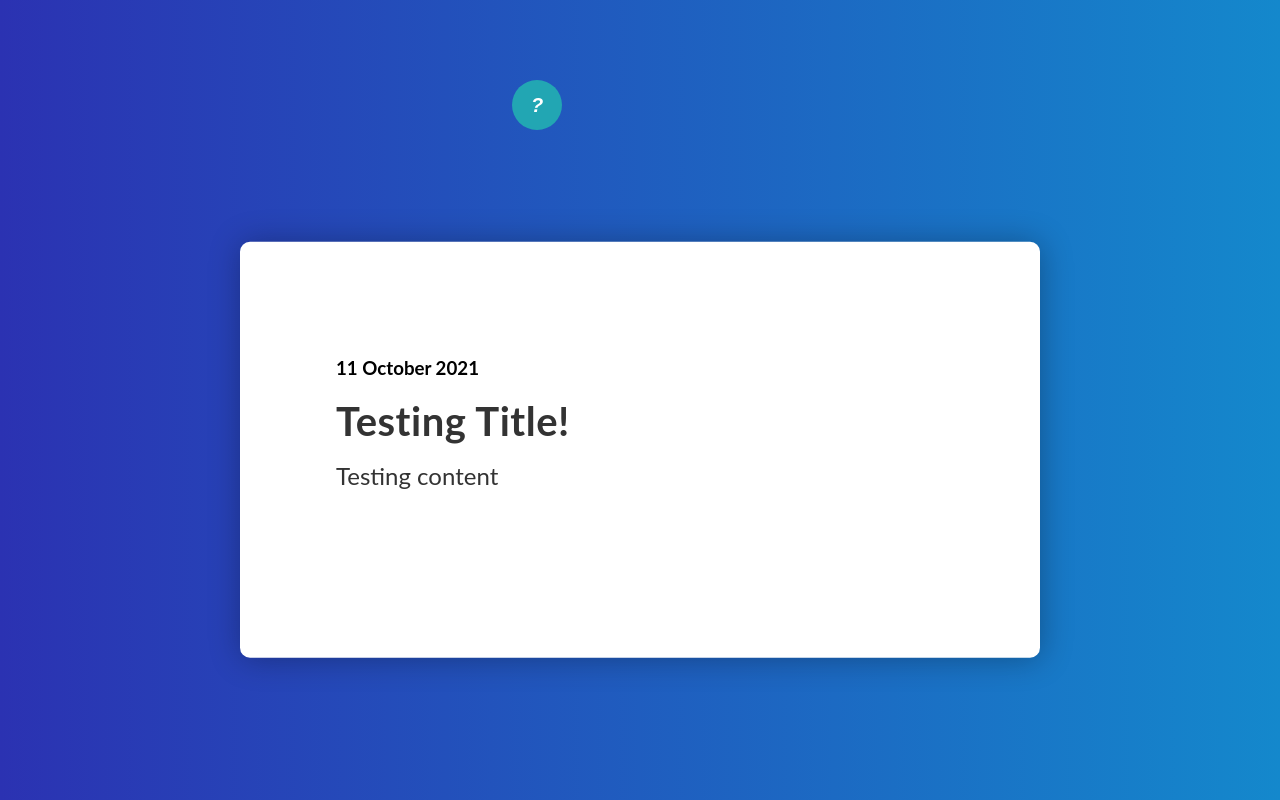
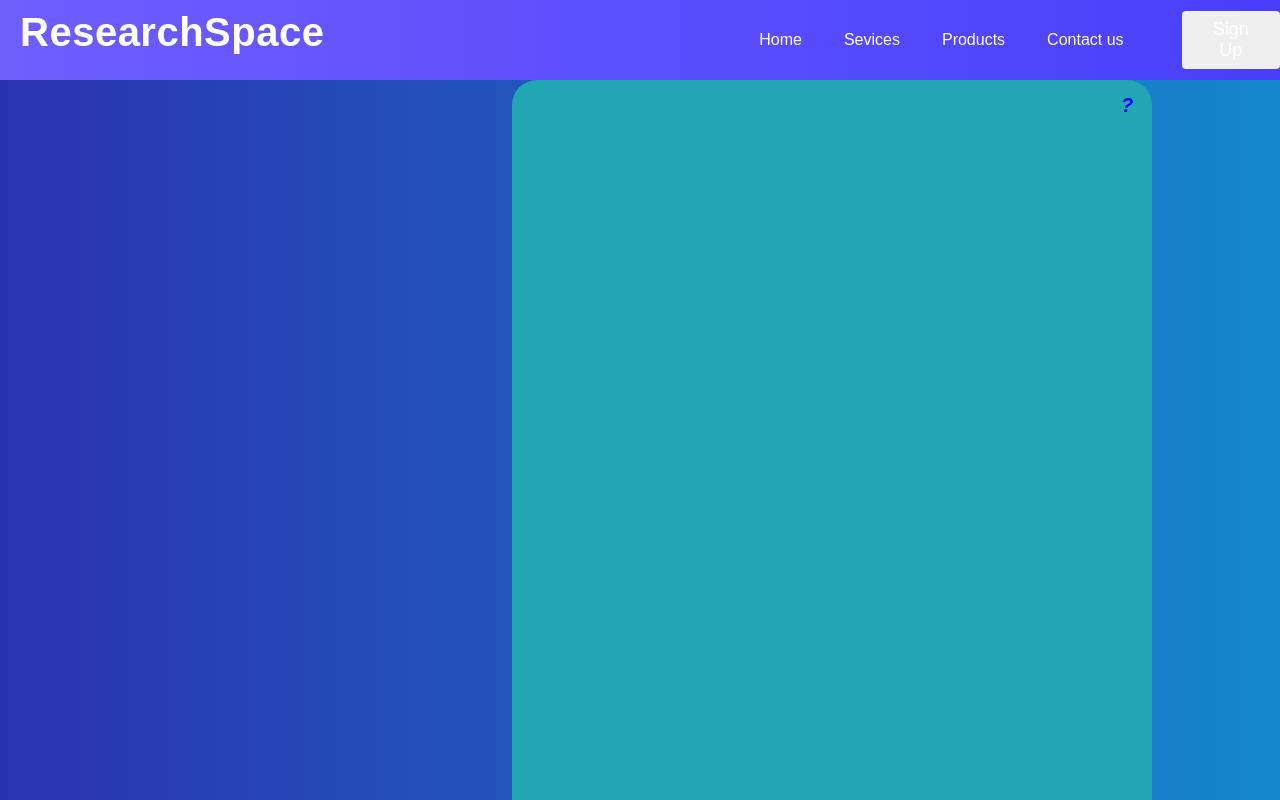
Before and after one commit to candicexxx-droid/research-space, a React (Create React App) app: page / in a window 1280 px wide. Shown: the top 800 px of the page. Built offline with nearby package versions, Linux system fonts and the light colour scheme.

Commit message:
add navigation bar component, start testing with the merging of navbar with other pages

```diff
--- /dev/null
+++ b/src/App.css
@@ -0,0 +1,7 @@
+* {
+  box-sizing: border-box;
+  margin: 0;
+  padding: 0;
+  font-family: "Montserrat", sans-serif;
+  color: blue;
+}
--- /dev/null
+++ b/src/App.js
@@ -0,0 +1,15 @@
+// import logo from './logo.svg';
+import React  from 'react';
+import Navbar from './components/Navbar/Navbar';
+import './App.css';
+
+
+function App() {
+  return (
+    <div className="App">
+        <Navbar />
+    </div>
+  );
+}
+
+export default App;
--- /dev/null
+++ b/src/components/Button.css
@@ -0,0 +1,47 @@
+:root{
+    --primary: #3acbf7;
+
+}
+.btn {
+    padding: 8px 20px;
+    border-radius: 4px;
+    outline: none;
+    border: none;
+    cursor: pointer;
+}
+
+.btn:hover {
+    padding: 8px 20 px;
+    transition: all 0.3s ease-out;
+    background: #fff;
+    color: #6568F4;
+    transition: 250ms;
+
+}
+.btn-primary {
+    /* background-color: var(--primary); */
+    background-color: var(--primary);
+}
+
+.btn--outline {
+    background-color: transparent;
+    color: #fff;
+    padding: 8px 20px;
+    border-radius: 4px;
+    border: 1px solid var(--primary);
+    transition: all 0.3s ease-out;
+}
+
+.btn--medium {
+    padding: 8px 20px;
+    border-radius: 4px;
+    font-size: 18px;
+    color: #fff;
+}
+.btn--large {
+    padding: 12px 26px;
+    border-radius: 4px;
+    font-size: 20px;
+    color: #fff;
+
+}
--- /dev/null
+++ b/src/components/Button.js
@@ -0,0 +1,29 @@
+import React from "react";
+import './Button.css'
+
+const STYLES=[
+    'btn--primary',
+    'btn--outline'
+]
+
+const SIZES = [
+    'btn--medium',
+    'btn--large'
+]
+
+export const Button = ({
+    children,
+    type,
+    onClick,
+    buttonStyle,
+    buttonSize
+}) => {
+    const checkButtonStyle = STYLES.includes(buttonStyle) ? buttonStyle : STYLES[0]
+    const checkButtonSize = SIZES.includes(buttonSize) ? buttonSize : SIZES[0]
+
+    return (
+        <button className={`btn ${checkButtonStyle} ${checkButtonSize}`} onClick={onClick} type={type}>
+            {children}
+        </button>
+    )
+    }
--- /dev/null
+++ b/src/components/Navbar/MenuItems.js
@@ -0,0 +1,27 @@
+export const MenuItems = [
+    {
+        title: 'Home',
+        url: "#",//goes nowhere rn
+        cName: 'nav-links'
+    },
+    {
+        title: 'Sevices',
+        url: "#",//goes nowhere rn
+        cName: 'nav-links'
+    },
+    {
+        title: 'Products',
+        url: "#",//goes nowhere rn
+        cName: 'nav-links'
+    },
+    {
+        title: 'Contact us',
+        url: "#",//goes nowhere rn
+        cName: 'nav-links'
+    },
+    {
+        title: 'Sign up',
+        url: "#",//goes nowhere rn
+        cName: 'nav-links-mobile'
+    },
+]
--- /dev/null
+++ b/src/components/Navbar/Navbar.css
@@ -0,0 +1,142 @@
+.NavbarItems {
+    background: linear-gradient(90deg, rgb(110,94,254)0%, rgba(73, 63, 252,1)100%);
+    height: 80px;
+    display: flex;
+    justify-content: center;
+    align-items: center;
+    font: 1.2rem;
+
+}
+/*for the logo text React*/
+.navbar-logo {
+    color: #fff;
+    justify-self: start;
+    margin-left: 20px;
+    cursor: pointer;
+}
+
+/*for the logo pic*/
+.fa-react {
+    margin-left: 0.5rem;
+    font-size: 1.6rem;
+    color: #fff;
+}
+.nav-menu {
+    display: grid;
+    grid-template-columns: repeat(5,auto);
+    grid-gap: 10px;
+    list-style: none;
+    text-align: center;
+    width: 70vw;
+    justify-content: end;
+    margin-right: 2rem;
+
+}
+
+.nav-links {
+    color: white;
+    text-decoration: none;
+    padding: 0.5rem 1rem;
+
+}
+.nav-links:hover{
+    background-color: #6d76f7;
+    border-radius: 4px;
+    transition: all 0.2s ease-out;
+}
+
+.fa-bars{
+    color:#fff;
+}
+
+.nav-links-mobile {
+    display: none;
+}
+
+.menu-icon {
+    display: none; /*get rid of the hamburger*/
+}
+
+@media screen and (max-width: 960px) {
+    .NavbarItems{
+        position: relative;
+    }
+
+    .nav-menu {
+        display: flex;
+        flex-direction: column;
+        width: 100%;
+        height: 500px;
+        position: absolute;
+        top: 80px;
+        left:-100% ;
+        opacity: 1;
+        transition: all 0.5s ease;
+    }
+
+    .nav-menu.active {
+        background: #6668f4;
+        left: 0;
+        opacity: 1;
+        transition: all 0.5s ease;
+        z-index: 1;
+    }
+
+    .nav-links {
+        text-align: center;
+        padding: 2rem;
+        width: 100%;
+        display: table;
+    }
+
+    .nav-links:hover{
+        background-color: #7577fa;
+        border-radius: 0;
+    }
+
+    .navbar-logo{
+        position: absolute;
+        top: 0;
+        left: 0;
+        transform: translate(25%, 50%);
+
+    }
+    .menu-icon{
+        display: block;
+        position: absolute;
+        top: 0;
+        right: 0;
+        transform: translate(-100%,60%);
+        font-size: 1.8rem;
+        cursor: pointer;
+    }
+
+    .fa-times {
+        color: #fff;
+        font-size: 2rem;
+    }
+
+    .nav-links-mobile {
+        display: block;
+        text-align: center;
+        padding: 1.5rem;
+        margin: 2rem auto;
+        border-radius: 4px;
+        width: 80%;
+        background: #4ad9e4;
+        text-decoration: none;
+        color: #fff;
+        font-size: 1.5rem;
+    }
+
+    .nav-links-mobile:hover {
+        background: #fff;
+        color: #6568f4;
+        transition: 250ms;
+    }
+
+    Button {
+        display: none;
+    }
+
+}
--- /dev/null
+++ b/src/components/Navbar/Navbar.js
@@ -0,0 +1,47 @@
+import React from 'react';//import react
+import { Button } from '../Button';
+import {MenuItems} from "./MenuItems";
+import './Navbar.css';
+
+class Navbar extends React.Component {
+    state = {clicked: false}
+
+    handleClick = () => {
+        this.setState({clicked: !this.state.clicked}) //switch the fa-bars to fa-times and vice versa
+    }
+
+    render(){
+        return (
+            <nav className="NavbarItems">
+                <h1 className="navbar-logo">ResearchSpace <i className="fab fa-react"></i></h1>
+                <div className="menu-icon" onClick={this.handleClick}>
+                    <i className={this.state.clicked ? 'fas fa-times' : 'fas fa-bars'}></i>
+                </div>
+                <ul className={this.state.clicked ? 'nav-menu active':'nav-menu'}>
+                    {MenuItems.map((item, index) => {
+                        //return all the menu items from MenuItems.js to the screen;index is stored internally in js list
+
+                        return(
+                            <li key={index}>
+                            <a className={item.cName} href={item.url}>
+                                {item.title}
+                            </a>
+                        </li>
+
+                        )
+
+
+                    })}
+
+
+
+                </ul>
+                    <Button>Sign Up</Button>
+
+            </nav>
+        )
+    }
+
+}
+
+export default Navbar
--- a/src/index.css
+++ b/src/index.css
@@ -34,7 +34,7 @@
     height: 50px;
     width: 50px;
     border-style: none;
-    padding: 10px;
+    padding: 600px;
     font-size: 18px;
     letter-spacing: 2px;
     outline: none;
--- a/src/index.js
+++ b/src/index.js
@@ -2,6 +2,9 @@
 import React from 'react';
 import ReactDOM from 'react-dom';
 import './index.css';
+import Navbar from './components/Navbar/Navbar';
+import './App.css';
+import App from './App';
 //the class Post is an object representing a single post
 //on the page in the post displaying area
 class Post extends React.Component {
@@ -49,6 +52,7 @@
 
         return (
             <>
+
             <div class="search-box">
                 <button class="btn-search"><i >?</i></button>
                 <input type="text" class="input-search" placeholder="Type to Search..."/>
@@ -65,6 +69,10 @@
 
 
 ReactDOM.render(
-    <PostHolder />,
+    <div>
+    <App />
+    <PostHolder />
+  </div>
+    ,
     document.getElementById('root')
   );
```
